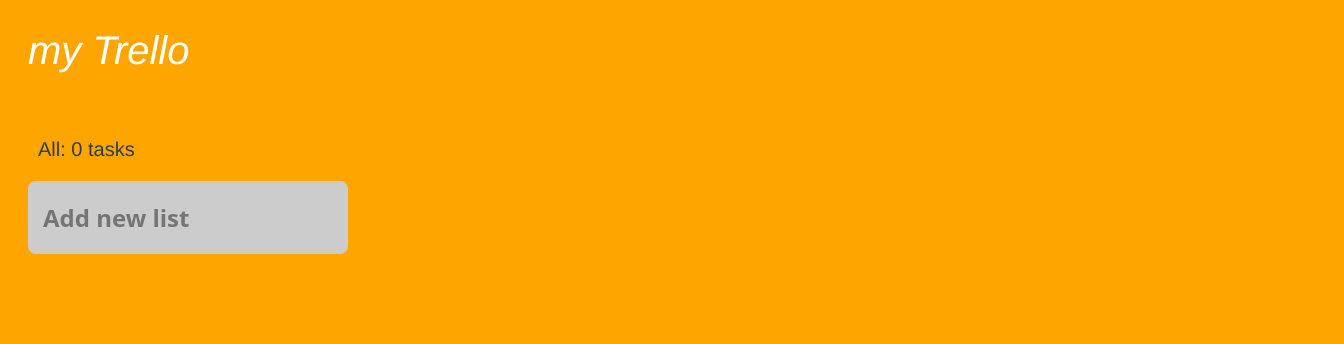
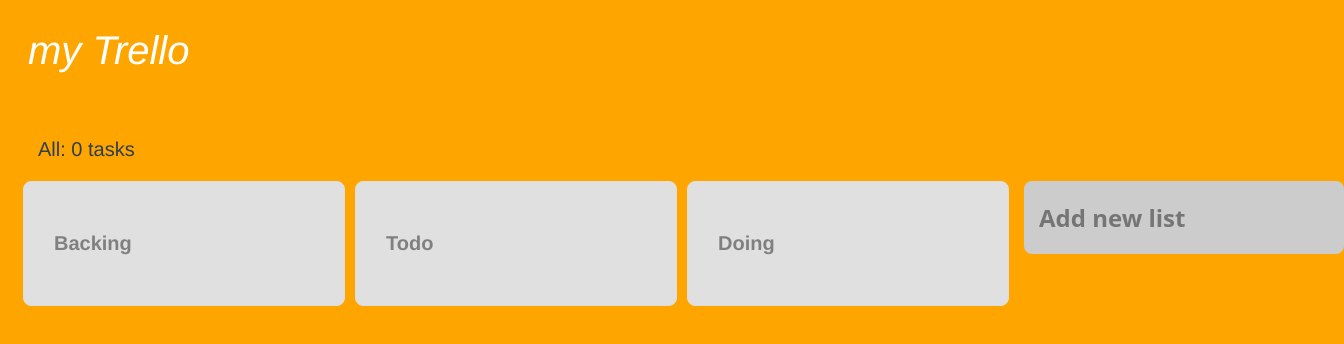
Before and after one commit to hidesan4869/trello-clone, a Vue app: page / in a window 1280 px wide. Shown: the top 344 px of the page, 1344 px wide, since content can reach past the window. Built offline with nearby package versions, Linux system fonts and the light colour scheme.

Commit message:
List.vueにボードの繰り返し処理を実装

```diff
--- a/src/components/Board.vue
+++ b/src/components/Board.vue
@@ -5,18 +5,33 @@
     </header>
     <main>
       <p class="info-line">All: 0 tasks</p>
-      <list-add />
+      <div class="list-index">
+        <list v-for="(item, index) in lists"
+              :key="item.id"
+              :title="item.title"
+              :listIndex="index"
+          />
+        <list-add />
+      </div>
     </main>
   </div>
 </template>
 
 <script>
 import ListAdd from './ListAdd.vue'
+import List from './List.vue'
+import { mapState } from 'vuex'
 
 export default {
 
   components: {
-    ListAdd
+    ListAdd,
+    List,
   },
-}
+  computed: {
+    ...mapState([
+      'lists'
+    ]),
+   }
+ }
 </script>
--- /dev/null
+++ b/src/components/List.vue
@@ -0,0 +1,30 @@
+<template>
+  <div class="list">
+    <div class="listheadet">
+      <p class="list-title">{{ title }}</p>
+      <div class="deletelist" @click="removeList"></div>
+    </div>
+  </div>
+</template>
+
+<script>
+  export default {
+    props: {
+      title: {
+        type: String,
+        required: true
+      },
+      listIndex: {
+        type: Number,
+        required: true
+      }
+    },
+    methods: {
+      removeList: function() {
+        if(confirm('本当にこのリストを削除しますか？')) {
+          this.$store.dispatch('removelist', { listIndex: this.listIndex})
+        }
+      },
+    }
+  }
+</script>
```
